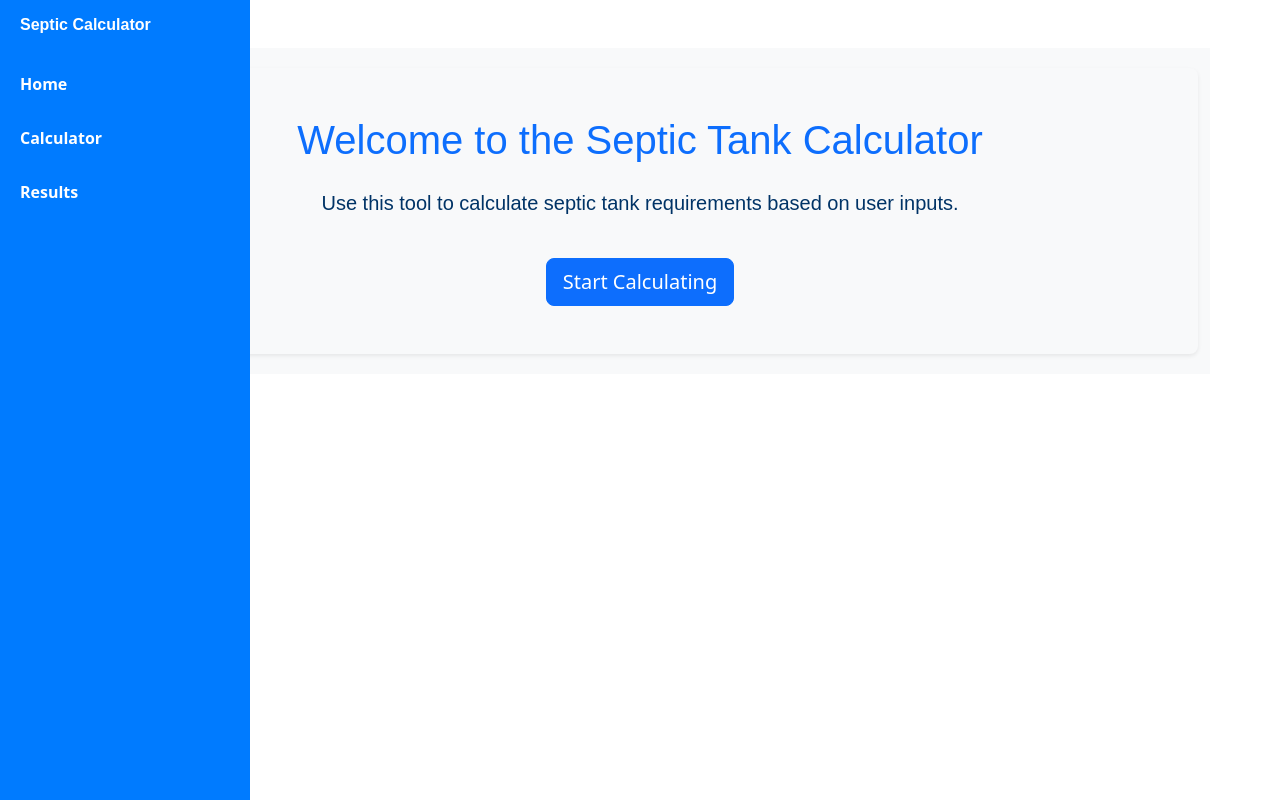
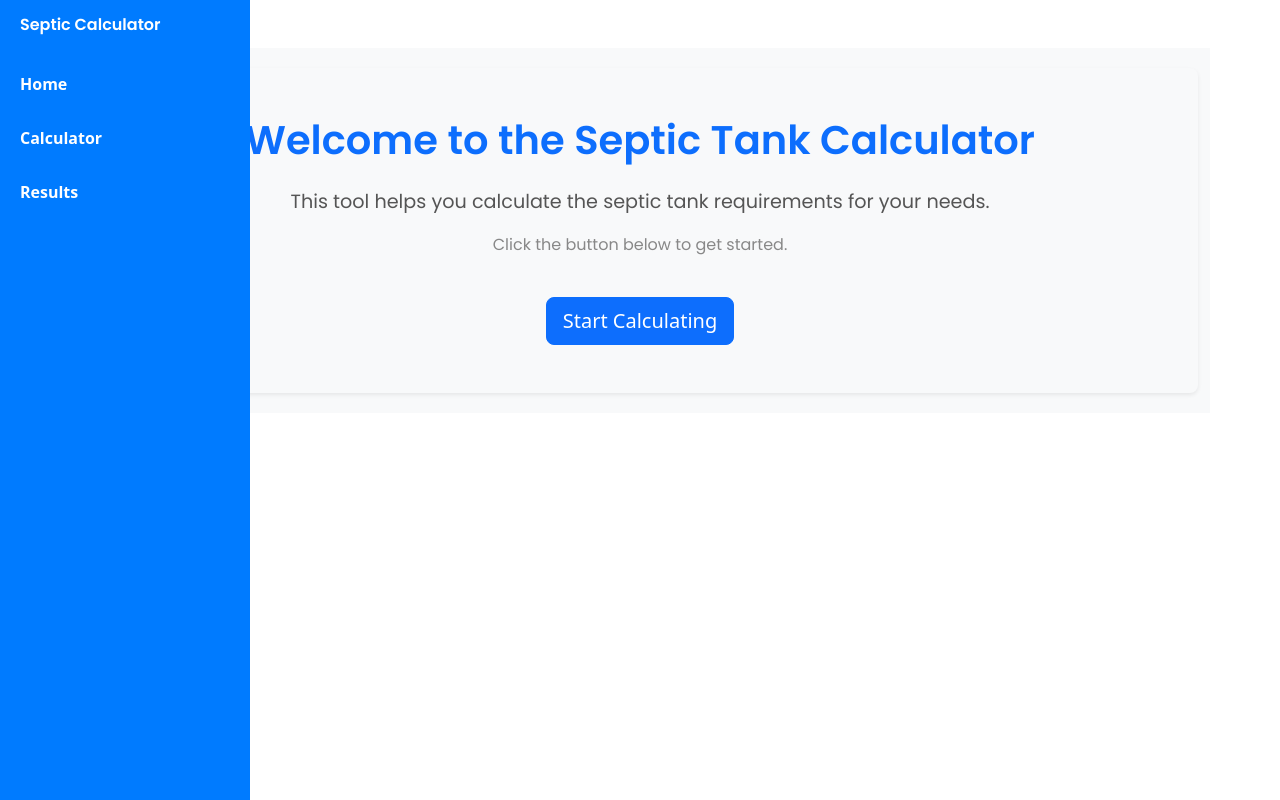
Before and after one commit to Annamaria9-coder/SepticTankCalculator, a Flask app: template app/templates/index.html in a window 1280 px wide. Run offline with Flask 3, Linux system fonts and the light colour scheme; the template is opened without the code that fills it, so the values that code supplies are empty.

Commit message:
Update index.html

```diff
--- a/app/templates/index.html
+++ b/app/templates/index.html
@@ -6,6 +6,8 @@
     <title>Septic Tank Calculator</title>
     <link rel="stylesheet" href="{{ url_for('static', filename='styles.css') }}">
     <link href="https://cdn.jsdelivr.net/npm/bootstrap@5.3.0/dist/css/bootstrap.min.css" rel="stylesheet">
+    <!-- Google Fonts -->
+    <link href="https://fonts.googleapis.com/css2?family=Poppins:wght@400;600&display=swap" rel="stylesheet">
 </head>
 <body>
 
@@ -20,9 +22,12 @@
 <!-- Main Content -->
 <div class="container mt-5">
     <div class="p-5 bg-light rounded-3 shadow-sm text-center">
-        <h1 class="text-primary mb-4">Welcome to the Septic Tank Calculator</h1>
-        <p class="lead">
-            Use this tool to calculate septic tank requirements based on user inputs.
+        <h1 class="text-primary mb-4" style="font-weight: bold;">Welcome to the Septic Tank Calculator</h1>
+        <p class="lead" style="font-size: 1.2rem; color: #555;">
+            This tool helps you calculate the septic tank requirements for your needs.
+        </p>
+        <p style="font-size: 1rem; margin-top: 15px; color: #888;">
+            Click the button below to get started.
         </p>
         <a href="/calculate" class="btn btn-lg btn-primary mt-4">Start Calculating</a>
     </div>
@@ -33,7 +38,7 @@
     document.addEventListener('DOMContentLoaded', () => {
         const sidebar = document.querySelector('.sidebar');
         const toggleButton = document.createElement('button');
-        toggleButton.textContent = 'Menu';
+        toggleButton.textContent = '☰ Menu';
         toggleButton.classList.add('btn', 'btn-primary', 'd-md-none', 'mb-3');
         document.body.insertBefore(toggleButton, sidebar);
 
```
